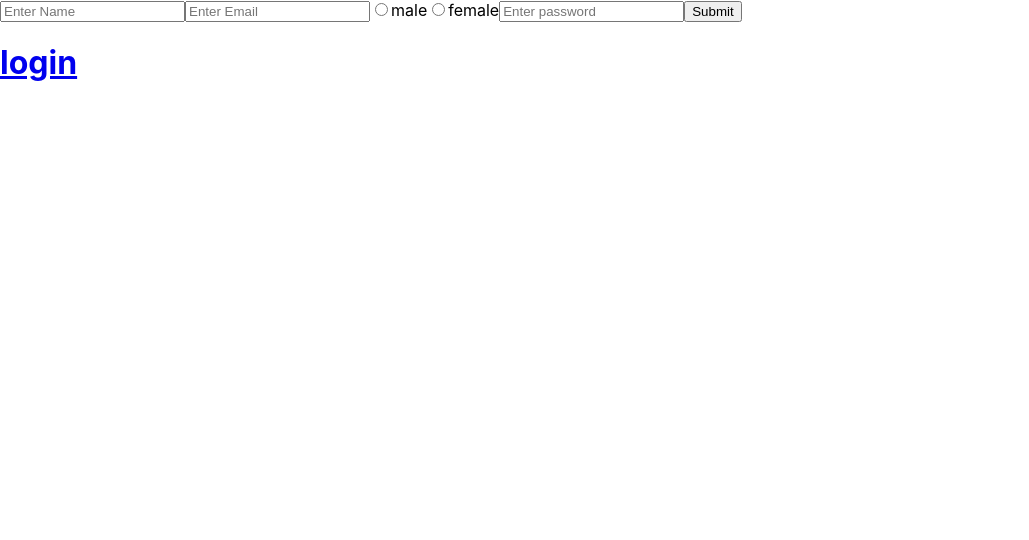
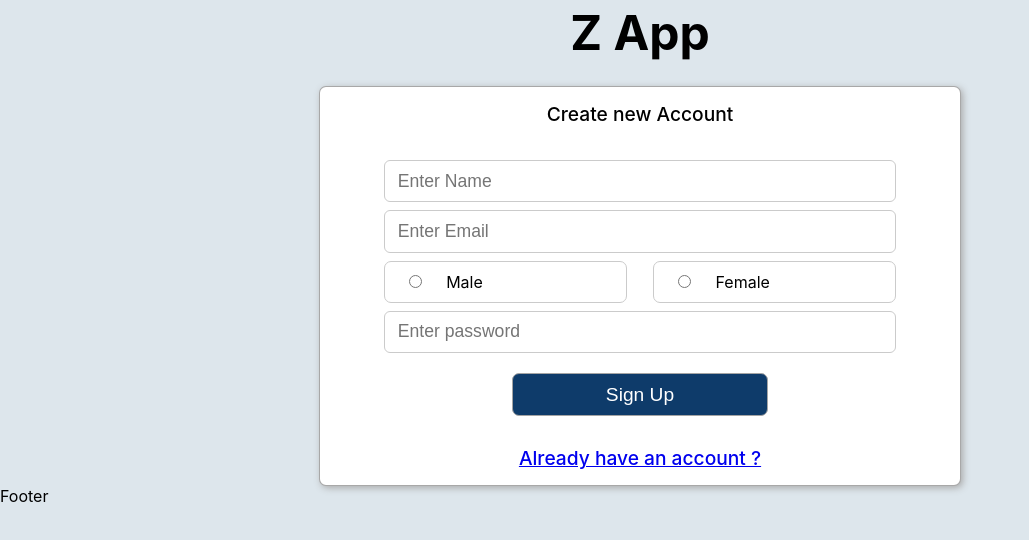
Before and after one commit to ERankushgautam/Z-APP, a React (Create React App) app in the folder frontend/: page /signup in a window 1280 px wide. Shown: the top 540 px of the page, without its empty margins (0-1029 px from the left). Built offline with nearby package versions, Linux system fonts and the light colour scheme; no server answers.

Commit message:
design loggin and signup comp

```diff
--- a/frontend/src/App.css
+++ b/frontend/src/App.css
@@ -1,6 +1,78 @@
+* {
+  margin: 0;
+  padding: 0;
+}
+
 .header ul {
   display: flex;
   align-items: center;
   flex-direction: row;
   justify-content: space-around;
 }
+.logo {
+  height: 10vh;
+  text-align: center;
+  color: black;
+  font-size: 1.5rem;
+  padding: 0.2rem;
+}
+
+/* SIGNUP and LOGIN form */
+.signup,
+.login {
+  height: 100vh;
+  width: 100%;
+  background-color: rgb(221, 230, 236);
+}
+.form {
+  width: 50%;
+  margin: 0 auto;
+  display: flex;
+  flex-direction: column;
+  border: 1px solid rgba(133, 133, 133, 0.714);
+  border-radius: 7px;
+  background-color: #fff;
+  box-shadow: 2px 2px 7px rgb(170, 170, 170);
+}
+.form p {
+  text-align: center;
+  font-weight: 500;
+  font-size: 1.2rem;
+  padding: 0.9rem;
+}
+.form span {
+  text-align: center;
+  color: red;
+  text-decoration: underline;
+  padding: 0.5rem;
+  font-size: 0.8rem;
+}
+.form input {
+  /* background-color: red; */
+  border: 1px solid rgb(203, 203, 203);
+  border-radius: 6px;
+  margin: 0.5vh 10%;
+  padding: 1.2vh 2%;
+  font-size: 1.1rem;
+}
+.gender {
+  margin: 0.5vh 10%;
+  display: flex;
+  justify-content: space-between;
+  flex-direction: row;
+}
+.form .gender label {
+  width: 47%;
+  padding: 1.2vh 0;
+  border-radius: 7px;
+  border: 1px solid rgb(203, 203, 203);
+}
+.form button {
+  background-color: rgb(14, 59, 106);
+  color: white;
+  border: 1px solid rgb(164, 164, 164);
+  border-radius: 7px;
+  font-size: 1.2rem;
+  margin: 2vh 30%;
+  padding: 1.2vh 2%;
+}
--- /dev/null
+++ b/frontend/src/comps/Footer.js
@@ -0,0 +1,7 @@
+import React from "react";
+
+function Footer() {
+  return <div>Footer</div>;
+}
+
+export default Footer;
--- a/frontend/src/comps/Header.js
+++ b/frontend/src/comps/Header.js
@@ -15,7 +15,7 @@ function Header() {
           <Link to="/profile">profile</Link>
         </li>
         <li>
-          <Link onClick={logout} to="/signup">
+          <Link onClick={logout} to="/login">
             logout
           </Link>
         </li>
--- a/frontend/src/comps/Layout.js
+++ b/frontend/src/comps/Layout.js
@@ -1,12 +1,14 @@
 import React from "react";
 import Header from "./Header";
 import { Outlet } from "react-router-dom";
+import Footer from "./Footer";
 
 function Layout() {
   return (
     <div>
       <Header />
       <Outlet />
+      <Footer />
     </div>
   );
 }
--- a/frontend/src/comps/Login.js
+++ b/frontend/src/comps/Login.js
@@ -1,5 +1,7 @@
 import React, { useState, useEffect } from "react";
 import { Link, useNavigate } from "react-router-dom";
+import Logo from "./Logo";
+import Footer from "./Footer";
 
 function Login() {
   const navigate = useNavigate();
@@ -18,7 +20,8 @@ function Login() {
 
   const login = async () => {
     if (!email || !password) {
-      setError("Please enter both email and password.");
+      setError("**Detail Missing!!**");
+      console.log("**Detail Missing!!**");
       return;
     } else {
       const responce = await fetch(`${API_URL}/login`, {
@@ -27,19 +30,27 @@ function Login() {
         body: JSON.stringify({ email, password }),
       });
       let result = await responce.json();
-      if (result) {
+      console.log(result);
+
+      if (result.user) {
         console.log("Login successful");
         localStorage.setItem("user", JSON.stringify(result));
         navigate("/");
       } else {
-        alert(result.error);
+        console.log("**Wrong Password or Email**");
+        setError("**Wrong Password or Email**");
+        setEmail("");
+        setPassword("");
       }
     }
   };
 
   return (
     <div className="login">
+      <Logo />
       <div className="form">
+        <p>Log in to Z APP</p>
+        <span>{error}</span>
         <input
           required
           type="email"
@@ -56,12 +67,12 @@ function Login() {
           placeholder="Enter password"
           onChange={(e) => setPassword(e.target.value)}
         />
-        <button onClick={login}>Submit</button>
-        <p>{error}</p>
+        <button onClick={login}>Log In</button>
+        <p>
+          <Link to="/signup">Create New account !</Link>
+        </p>
       </div>
-      <h1>
-        <Link to="/signup">signup</Link>
-      </h1>
+      <Footer />
     </div>
   );
 }
--- /dev/null
+++ b/frontend/src/comps/Logo.js
@@ -0,0 +1,11 @@
+import React from "react";
+
+function Logo() {
+  return (
+    <div className="logo">
+      <h1>Z App</h1>
+    </div>
+  );
+}
+
+export default Logo;
--- a/frontend/src/comps/PrivateComp.js
+++ b/frontend/src/comps/PrivateComp.js
@@ -4,7 +4,7 @@ import { Outlet, Navigate } from "react-router-dom";
 function PrivateComp() {
   const auth = localStorage.getItem("user");
 
-  return auth ? <Outlet /> : <Navigate to="/signup" />;
+  return auth ? <Outlet /> : <Navigate to="/login" />;
 }
 
 export default PrivateComp;
--- a/frontend/src/comps/Signup.js
+++ b/frontend/src/comps/Signup.js
@@ -1,11 +1,14 @@
 import React, { useEffect, useState } from "react";
 import { useNavigate, Link } from "react-router-dom";
+import Logo from "./Logo";
+import Footer from "./Footer";
 
 function Signup() {
   const [name, setName] = useState("");
   const [email, setEmail] = useState("");
   const [password, setPassword] = useState("");
-  const [gender, setGender] = useState();
+  const [gender, setGender] = useState("Not Sure");
+  const [error, setError] = useState("");
   const navigate = useNavigate();
 
   const API_URL = process.env.REACT_APP_API_URL;
@@ -16,8 +19,14 @@ function Signup() {
       navigate("/");
     }
   }, [navigate]);
+
   const collectUserDetail = async () => {
     const user = { name, email, password, gender };
+    if (!name || !email || !password) {
+      setError("**Details Missing!!**");
+      console.log("**Details Missing!!**");
+      return;
+    }
     console.log(name, password, email, gender);
     const responce = await fetch(`${API_URL}/signup`, {
       method: "POST",
@@ -34,7 +43,10 @@ function Signup() {
 
   return (
     <div className="signup">
+      <Logo />
       <div className="form">
+        <p>Create new Account</p>
+        <span>{error}</span>
         <input
           required
           value={name}
@@ -52,6 +64,7 @@ function Signup() {
           placeholder="Enter Email"
           onChange={(e) => setEmail(e.target.value)}
         />
+        <div className="gender">
           <label htmlFor="m">
             <input
               type="radio"
@@ -61,7 +74,7 @@ function Signup() {
               checked={gender === "male"}
               onChange={(e) => setGender(e.target.value)}
             />
-          male
+            Male
           </label>
           <label htmlFor="f">
             <input
@@ -72,8 +85,9 @@ function Signup() {
               checked={gender === "female"}
               onChange={(e) => setGender(e.target.value)}
             />
-          female
+            Female
           </label>
+        </div>
 
         <input
           required
@@ -83,11 +97,12 @@ function Signup() {
           placeholder="Enter password"
           onChange={(e) => setPassword(e.target.value)}
         />
-        <button onClick={collectUserDetail}>Submit</button>
+        <button onClick={collectUserDetail}>Sign Up</button>
+        <p>
+          <Link to="/login">Already have an account ?</Link>
+        </p>
       </div>
-      <h1>
-        <Link to="/login">login</Link>
-      </h1>
+      <Footer />
     </div>
   );
 }
```
Lines whose indentation alone changed are shown as unchanged.
